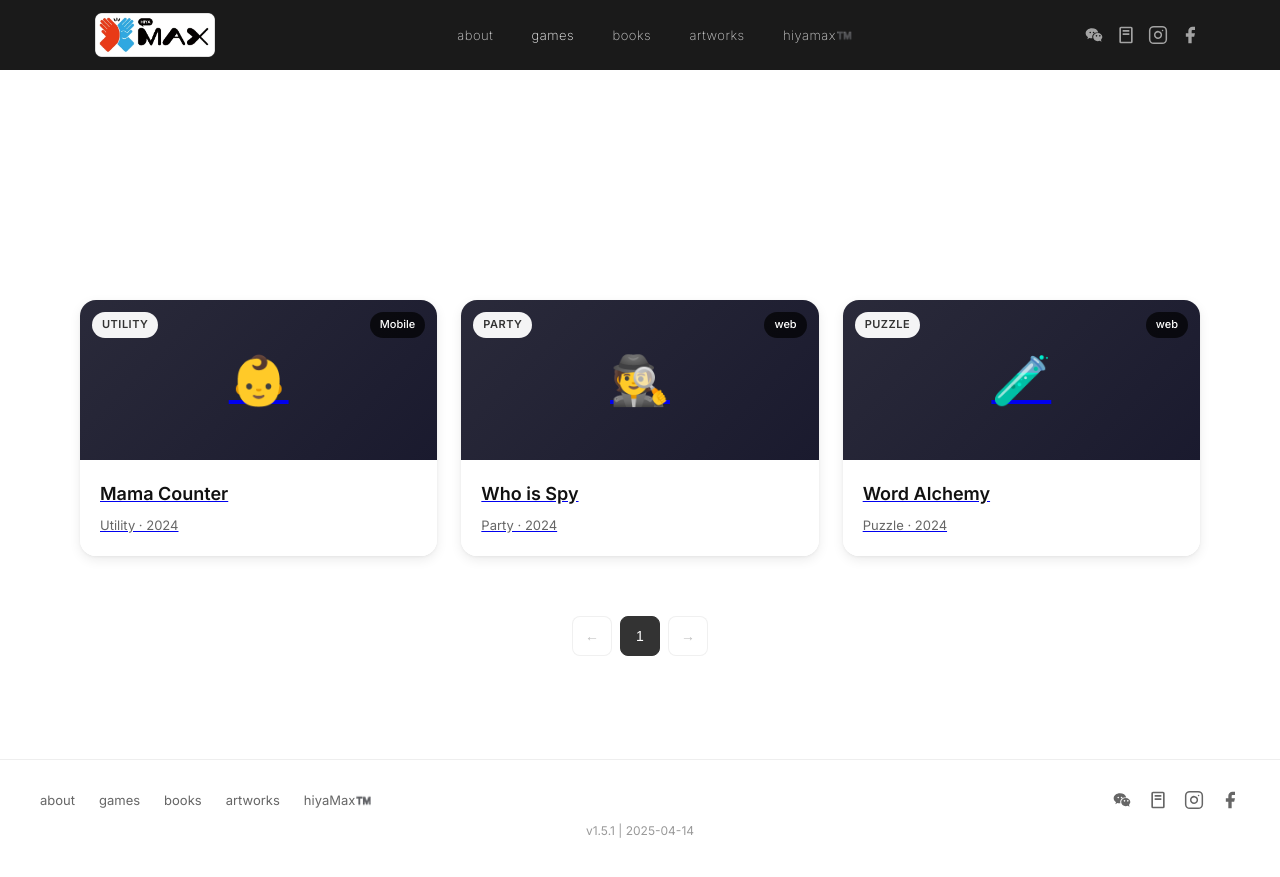
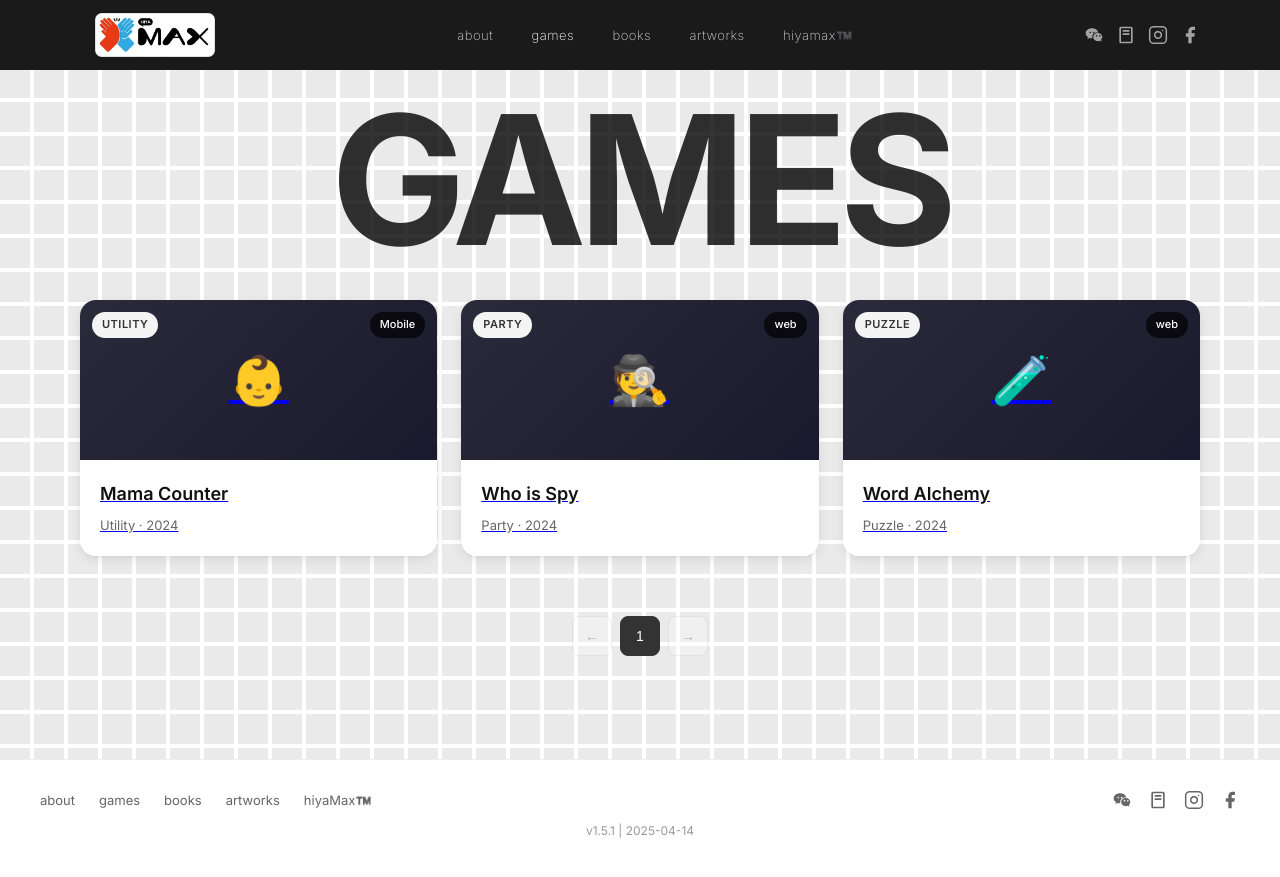
Before and after one commit to hiyaScott/hiyamax-home, a Jekyll site: the page built from games.html, in a window 1280 px wide. Shown: the top 877 px of the page. Built offline with Jekyll 4.4.1, drawn with Linux system fonts in a browser that asks for light colours.

Commit message:
Fix: restore transparent background for content area, only footer has white bg

```diff
--- a/_layouts/games-list.html
+++ b/_layouts/games-list.html
@@ -76,13 +76,13 @@ body {
   user-select: none;
 }
 
-/* Main Content - Flex grow to push footer down, white background covers canvas */
+/* Main Content - Flex grow to push footer down, transparent background */
 .page-container {
   flex: 1;
   position: relative;
   z-index: 2;
   padding-top: var(--header-height);
-  background: #fff;
+  background: transparent;
 }
 
 /* GAMES Mask Container - holds space for fixed text */
```
